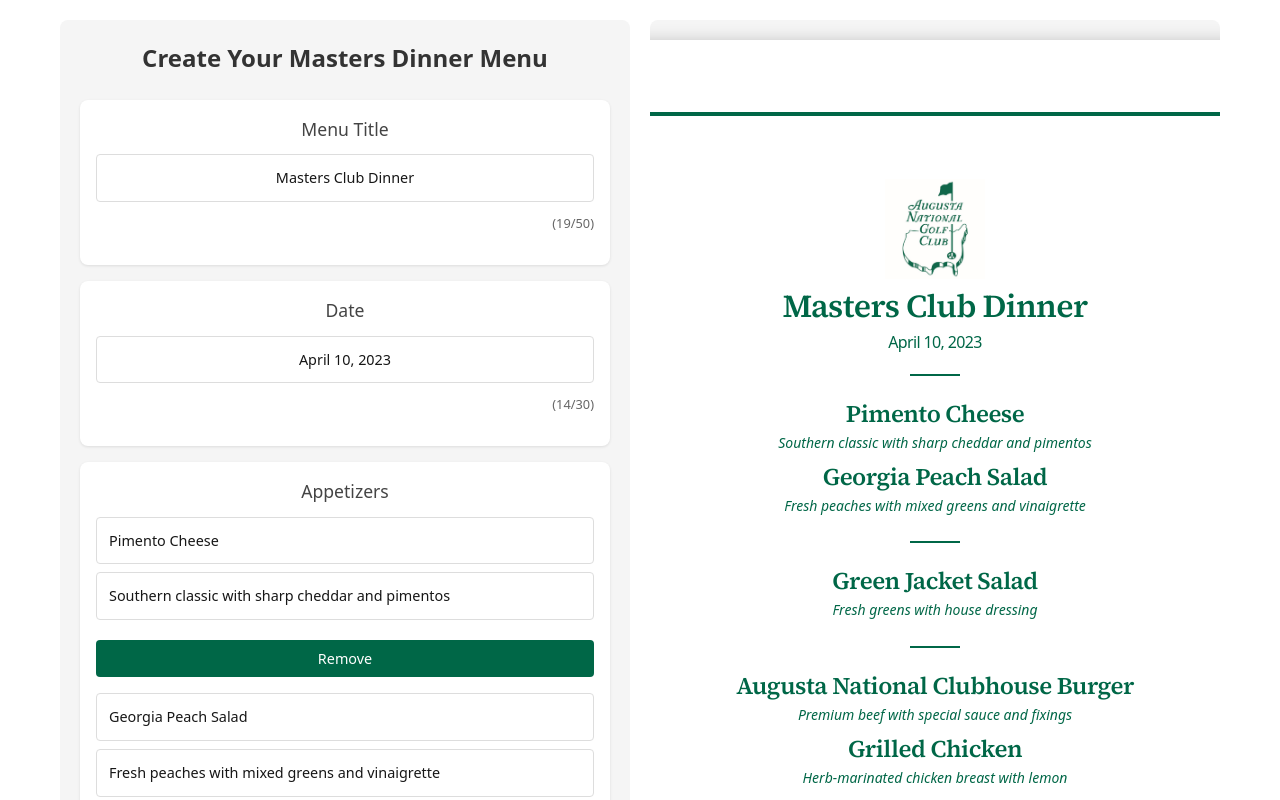
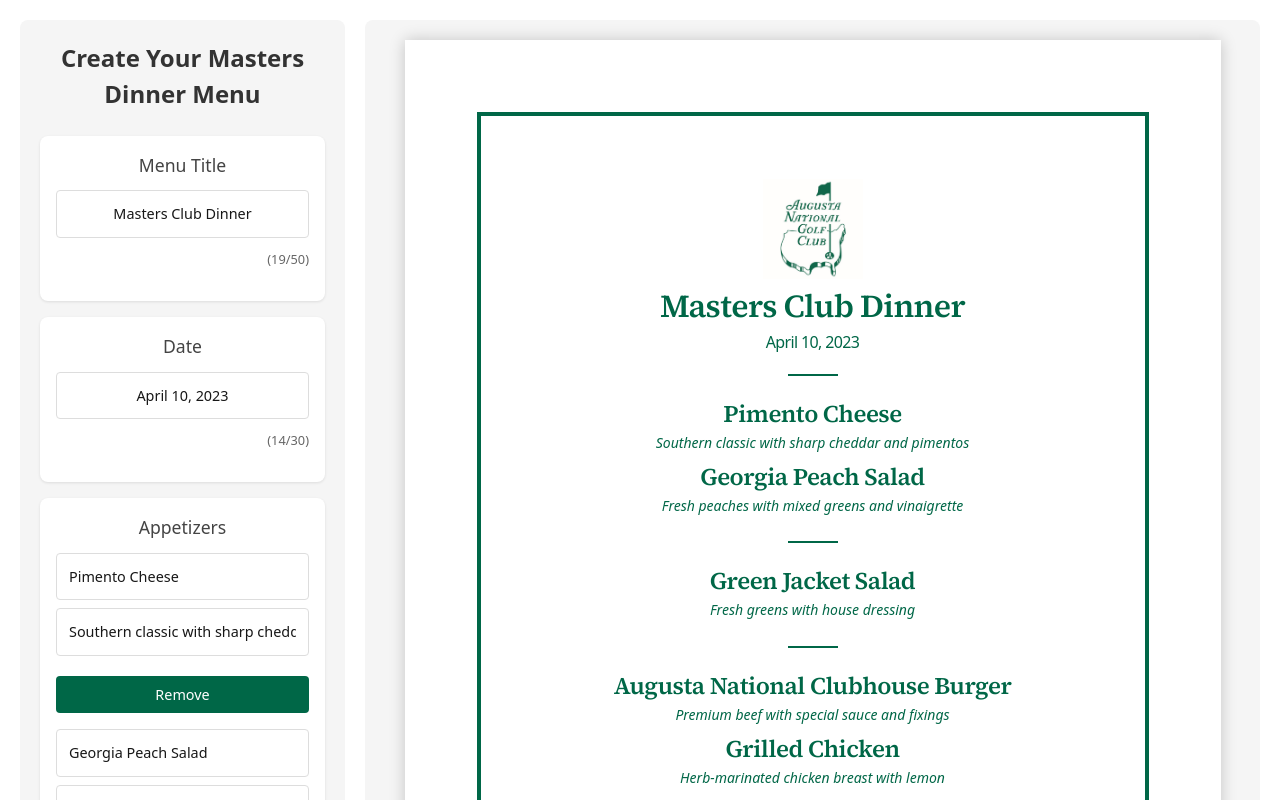
Before and after one commit to longjasonm/masters-menu-generator, a Next.js app: page / in a window 1280 px wide. Shown: the top 800 px of the page. Built offline with nearby package versions, Linux system fonts and the light colour scheme.

Commit message:
Desktop fix

```diff
--- a/src/app/App.css
+++ b/src/app/App.css
@@ -1,7 +1,6 @@
 .app-container {
     display: flex;
     flex-direction: row;
-    max-width: 1200px;
     margin: 0 auto;
     padding: 20px;
     font-family: 'Georgia', serif;
@@ -38,7 +37,7 @@
 }
 
 .preview-container {
-    flex: 1;
+    flex: 3;
     display: flex;
     justify-content: center;
     align-items: flex-start;
```
